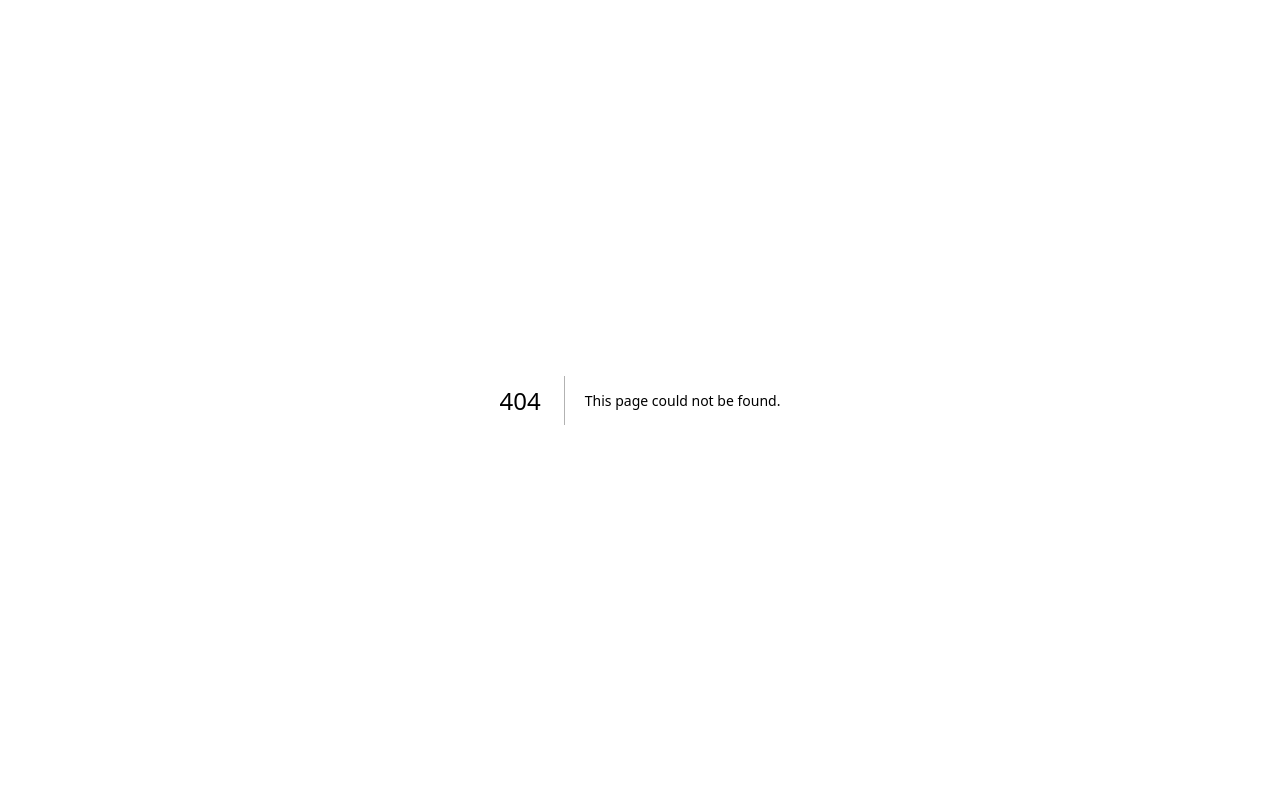
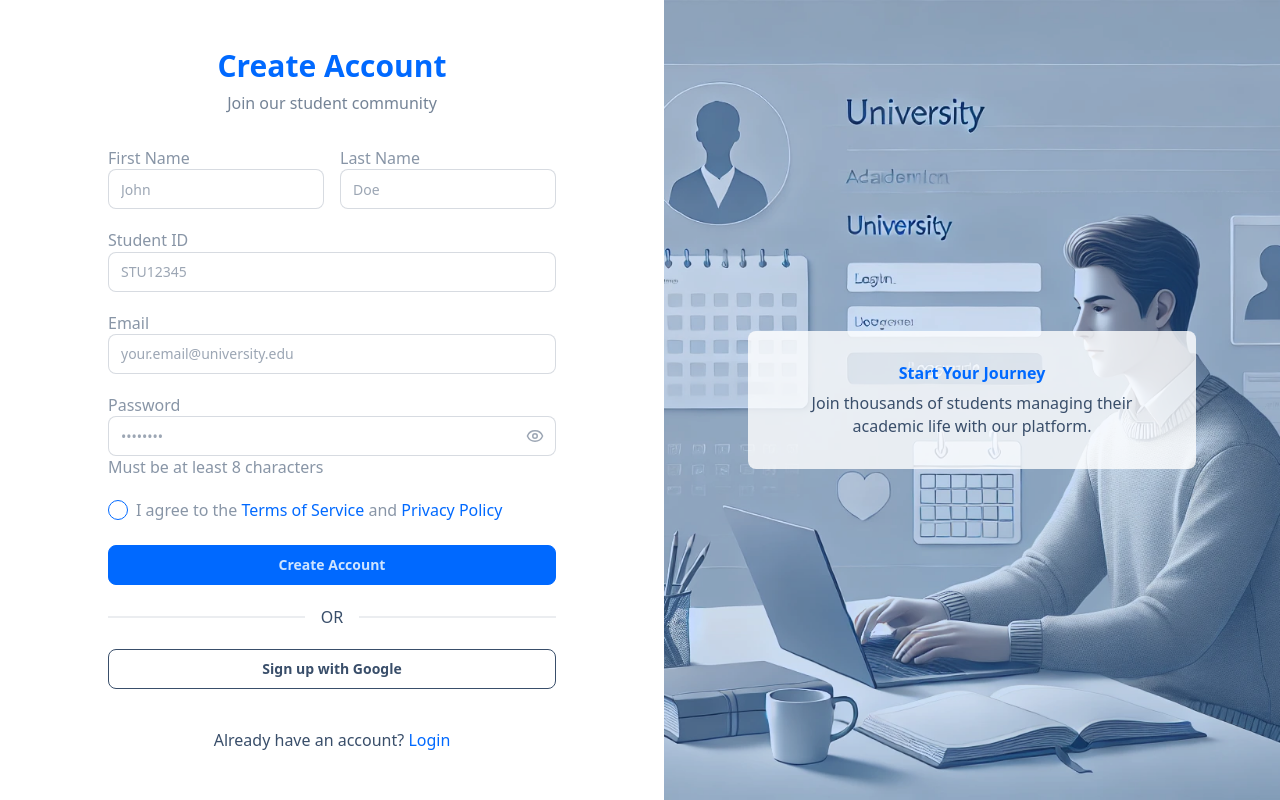
Before and after one commit to 90-Days-of-Coding/sms-frontend, a Next.js app: page /signup in a window 1280 px wide. Before the commit this address had no page. Built offline with nearby package versions, Linux system fonts and the light colour scheme.

Commit message:
login and signup page

```diff
--- /dev/null
+++ b/src/app/login/page.tsx
@@ -0,0 +1,112 @@
+"use client"
+
+import type React from "react"
+
+import { useState } from "react"
+import Link from "next/link"
+import Image from "next/image"
+import { Eye, EyeOff } from "lucide-react"
+
+export default function LoginPage() {
+  const [showPassword, setShowPassword] = useState(false)
+
+  const handleSubmit = async (e: React.FormEvent) => {
+    e.preventDefault()
+    // Handle login logic here
+    console.log("Login submitted")
+  }
+
+  return (
+    <div className="min-h-screen flex flex-col md:flex-row bg-base-100">
+      {/* Image Section */}
+      <div className="flex-1 relative hidden md:block">
+        <Image
+          src="/login.webp"
+          alt="Student studying"
+          fill
+          sizes="(max-width: 768px) 100vw, 50vw"
+          className="object-cover"
+          priority
+        />
+        <div className="absolute inset-0 bg-primary/20 flex items-center justify-center">
+          <div className="text-center p-8 bg-base-100/80 rounded-lg max-w-md">
+            <h2 className="text-2xl font-bold text-primary mb-2">Welcome Back!</h2>
+            <p className="text-base-content">Access your academic dashboard and continue your learning journey.</p>
+          </div>
+        </div>
+      </div>
+
+      {/* Form Section */}
+      <div className="flex-1 flex items-center justify-center p-6">
+        <div className="w-full max-w-md">
+          <div className="text-center mb-8">
+            <h1 className="text-3xl font-bold text-primary">Login</h1>
+            <p className="mt-2 text-base-content/70">Sign in to your account</p>
+          </div>
+
+          <form onSubmit={handleSubmit} className="space-y-6">
+            <div className="form-control">
+              <label className="label">
+                <span className="label-text">Email</span>
+              </label>
+              <input
+                type="email"
+                placeholder="your.email@university.edu"
+                className="input input-bordered w-full"
+                required
+              />
+            </div>
+
+            <div className="form-control">
+              <label className="label">
+                <span className="label-text">Password</span>
+              </label>
+              <div className="relative">
+                <input
+                  type={showPassword ? "text" : "password"}
+                  placeholder="••••••••"
+                  className="input input-bordered w-full pr-10"
+                  required
+                />
+                <button
+                  type="button"
+                  className="absolute right-3 top-1/2 -translate-y-1/2 text-base-content/50"
+                  onClick={() => setShowPassword(!showPassword)}
+                >
+                  {showPassword ? <EyeOff size={18} /> : <Eye size={18} />}
+                </button>
+              </div>
+              <label className="label">
+                <Link href="/forgot-password" className="label-text-alt link link-hover text-primary">
+                  Forgot password?
+                </Link>
+              </label>
+            </div>
+
+            <div className="form-control">
+              <label className="label cursor-pointer justify-start gap-2">
+                <input type="checkbox" className="checkbox checkbox-primary checkbox-sm" />
+                <span className="label-text">Remember me</span>
+              </label>
+            </div>
+
+            <button type="submit" className="btn btn-primary w-full">
+              Login
+            </button>
+          </form>
+
+          <div className="divider my-8">OR</div>
+
+          <button className="btn btn-outline w-full mb-4">Continue with Google</button>
+
+          <p className="text-center mt-6">
+            Don't have an account?{" "}
+            <Link href="/signup" className="text-primary hover:underline">
+              Sign up
+            </Link>
+          </p>
+        </div>
+      </div>
+    </div>
+  )
+}
--- /dev/null
+++ b/src/app/signup/page.tsx
@@ -0,0 +1,143 @@
+"use client"
+
+import type React from "react"
+
+import { useState } from "react"
+import Link from "next/link"
+import Image from "next/image"
+import { Eye, EyeOff } from "lucide-react"
+
+export default function SignupPage() {
+  const [showPassword, setShowPassword] = useState(false)
+
+  const handleSubmit = async (e: React.FormEvent) => {
+    e.preventDefault()
+    // Handle signup logic here
+    console.log("Signup submitted")
+  }
+
+  return (
+    <div className="min-h-screen flex flex-col md:flex-row bg-base-100">
+      {/* Form Section */}
+      <div className="flex-1 flex items-center justify-center p-6 order-2 md:order-1">
+        <div className="w-full max-w-md">
+          <div className="text-center mb-8">
+            <h1 className="text-3xl font-bold text-primary">Create Account</h1>
+            <p className="mt-2 text-base-content/70">Join our student community</p>
+          </div>
+
+          <form onSubmit={handleSubmit} className="space-y-5">
+            <div className="grid grid-cols-1 md:grid-cols-2 gap-4">
+              <div className="form-control">
+                <label className="label">
+                  <span className="label-text">First Name</span>
+                </label>
+                <input type="text" placeholder="John" className="input input-bordered w-full" required />
+              </div>
+
+              <div className="form-control">
+                <label className="label">
+                  <span className="label-text">Last Name</span>
+                </label>
+                <input type="text" placeholder="Doe" className="input input-bordered w-full" required />
+              </div>
+            </div>
+
+            <div className="form-control">
+              <label className="label">
+                <span className="label-text">Student ID</span>
+              </label>
+              <input type="text" placeholder="STU12345" className="input input-bordered w-full" required />
+            </div>
+
+            <div className="form-control">
+              <label className="label">
+                <span className="label-text">Email</span>
+              </label>
+              <input
+                type="email"
+                placeholder="your.email@university.edu"
+                className="input input-bordered w-full"
+                required
+              />
+            </div>
+
+            <div className="form-control">
+              <label className="label">
+                <span className="label-text">Password</span>
+              </label>
+              <div className="relative">
+                <input
+                  type={showPassword ? "text" : "password"}
+                  placeholder="••••••••"
+                  className="input input-bordered w-full pr-10"
+                  required
+                />
+                <button
+                  type="button"
+                  className="absolute right-3 top-1/2 -translate-y-1/2 text-base-content/50"
+                  onClick={() => setShowPassword(!showPassword)}
+                >
+                  {showPassword ? <EyeOff size={18} /> : <Eye size={18} />}
+                </button>
+              </div>
+              <label className="label">
+                <span className="label-text-alt">Must be at least 8 characters</span>
+              </label>
+            </div>
+
+            <div className="form-control">
+              <label className="label cursor-pointer justify-start gap-2">
+                <input type="checkbox" className="checkbox checkbox-primary checkbox-sm" required />
+                <span className="label-text">
+                  I agree to the{" "}
+                  <Link href="/terms" className="text-primary hover:underline">
+                    Terms of Service
+                  </Link>{" "}
+                  and{" "}
+                  <Link href="/privacy" className="text-primary hover:underline">
+                    Privacy Policy
+                  </Link>
+                </span>
+              </label>
+            </div>
+
+            <button type="submit" className="btn btn-primary w-full">
+              Create Account
+            </button>
+          </form>
+
+          <div className="divider my-6">OR</div>
+
+          <button className="btn btn-outline w-full mb-4">Sign up with Google</button>
+
+          <p className="text-center mt-6">
+            Already have an account?{" "}
+            <Link href="/login" className="text-primary hover:underline">
+              Login
+            </Link>
+          </p>
+        </div>
+      </div>
+
+      {/* Image Section */}
+      <div className="flex-1 relative hidden md:block order-1 md:order-2">
+        <Image
+          src="/login.webp?height=800&width=600"
+          alt="Student in campus"
+          fill
+          className="object-cover"
+          priority
+        />
+        <div className="absolute inset-0 bg-primary/20 flex items-center justify-center">
+          <div className="text-center p-8 bg-base-100/80 rounded-lg max-w-md">
+            <h2 className="text-2xl font-bold text-primary mb-2">Start Your Journey</h2>
+            <p className="text-base-content">
+              Join thousands of students managing their academic life with our platform.
+            </p>
+          </div>
+        </div>
+      </div>
+    </div>
+  )
+}
```
Also changed, not shown: public/login.webp (added).
